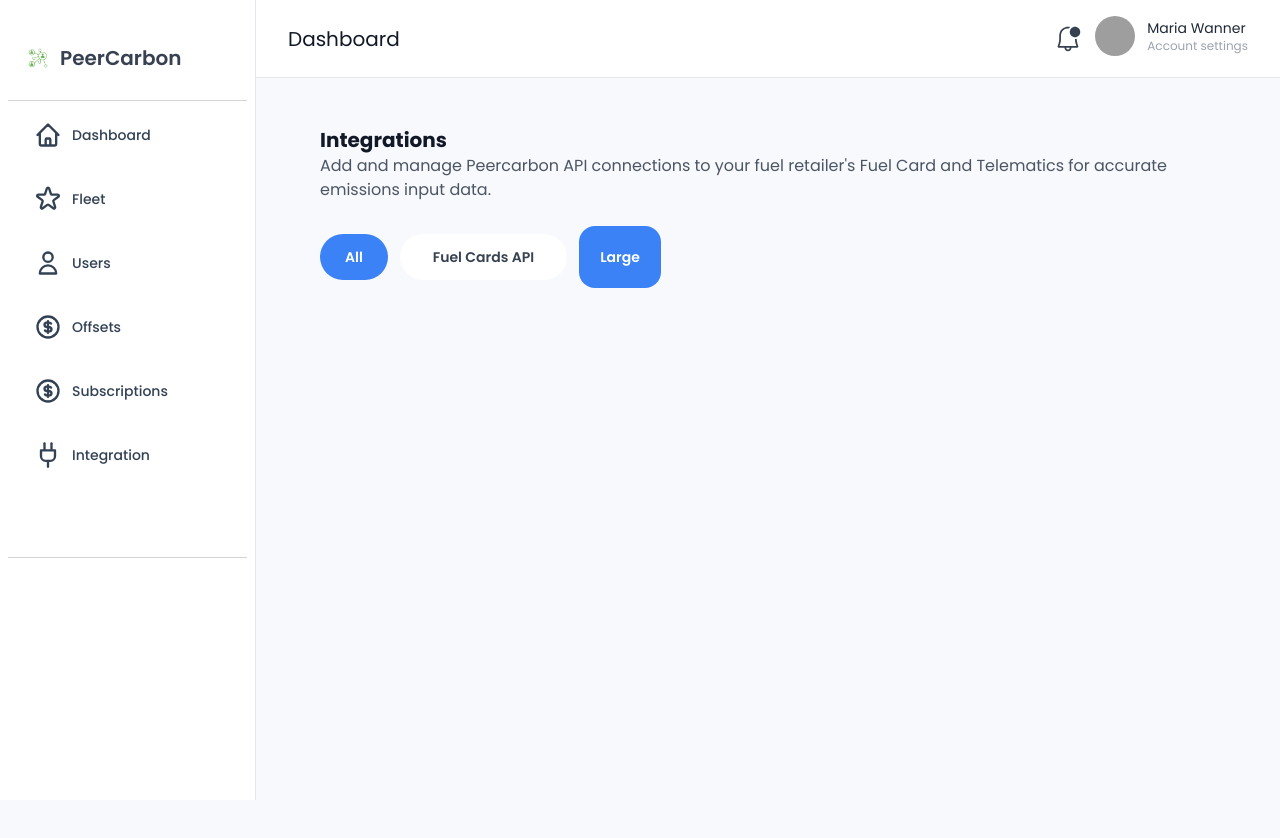
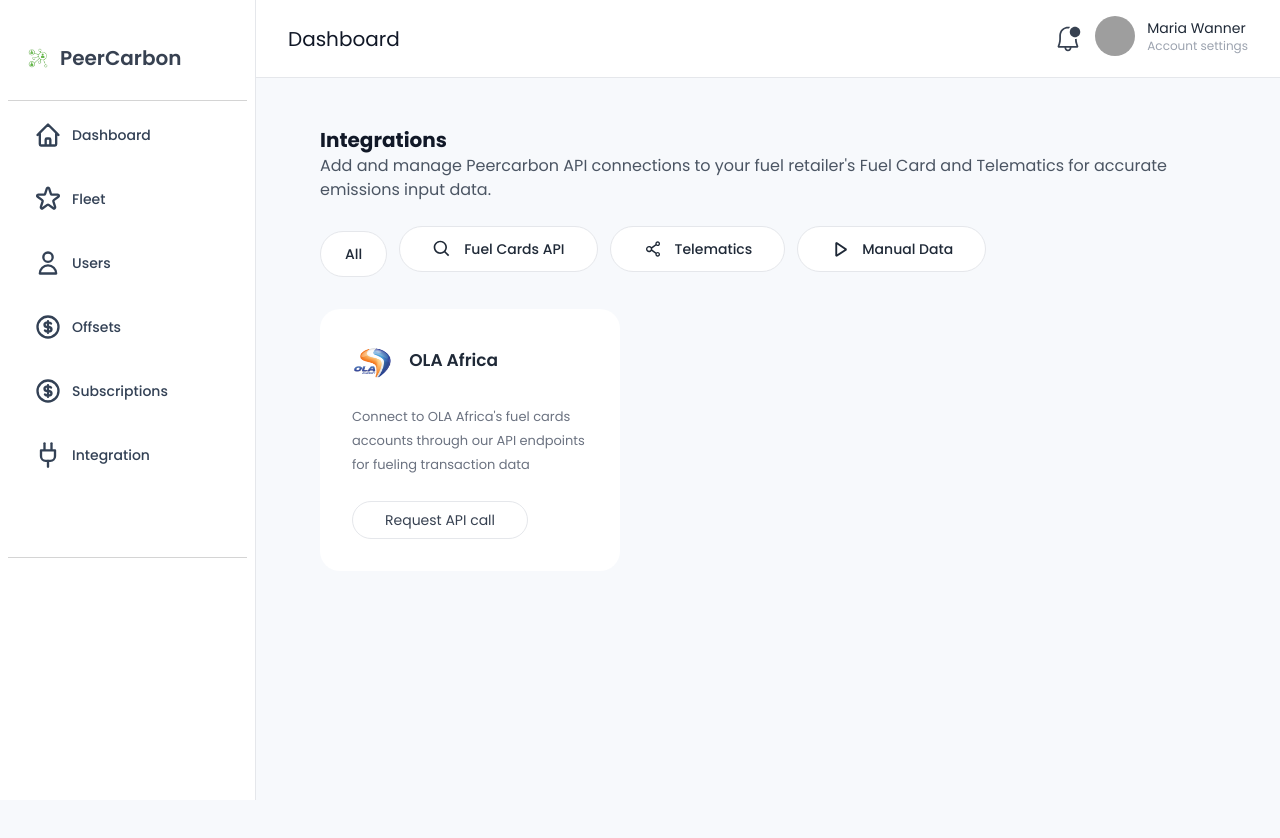
Before and after one commit to Kinyabundi/PeerCarbon, a Next.js app: page /integration in a window 1280 px wide. Shown: the top 838 px of the page. Built offline with nearby package versions, Linux system fonts and the light colour scheme; grey boxes are pictures that could not be loaded.

Commit message:
added firebase configuration

```diff
--- a/package.json
+++ b/package.json
@@ -14,6 +14,7 @@
     "@types/react": "18.2.7",
     "@types/react-dom": "18.2.4",
     "autoprefixer": "10.4.14",
+    "firebase": "^9.22.1",
     "next": "13.4.4",
     "postcss": "8.4.24",
     "preline": "^1.8.0",
--- /dev/null
+++ b/src/components/cards/ApiCard.tsx
@@ -0,0 +1,31 @@
+import React from 'react'
+
+interface ApiCardProps {
+    image: string;
+    title: string;
+    description: string;
+}
+
+
+const ApiCard = ({image, title, description}: ApiCardProps) => {
+    return (
+        <div className="w-[300px] bg-white rounded-[20px] px-8 py-8">
+            <div className="flex justify-between items-center">
+                <img src={image} alt="Shell" className="w-10 h-10" />
+                <h2 className='text-gray-800 font-semibold text-[17px] mr-[90px]'> {title} </h2>
+            </div>
+            <div className='mt-6'>
+                <p className='text-gray-500 text-[13px] leading-6'>
+                    {description}
+                </p>
+            </div>
+            <div className='mt-6'>
+                <button type="button" className="py-2 px-8 inline-flex justify-center items-center gap-3 mr-3 rounded-3xl border border-gray-200 text-[11px] bg-white text-gray-700 hover:bg-blue-600 focus:outline-none focus:ring-2 focus:ring-blue-500 focus:ring-offset-2 transition-all text-sm">
+                Request API call
+                </button>
+            </div>
+        </div>
+    )
+}
+
+export default ApiCard
--- a/src/components/cards/SubscriptionCard.tsx
+++ b/src/components/cards/SubscriptionCard.tsx
@@ -1,8 +1,6 @@
 import { Icon } from 'next/dist/lib/metadata/types/metadata-types';
 import React, { useState } from 'react'
 import { IconType } from 'react-icons';
-import { AiFillCheckCircle } from 'react-icons/ai'
-import { VscDebugStart } from 'react-icons/vsc'
 import PlanList from './PlanList';
 
 interface SubscriptionCardProps {
--- a/src/pages/integration.tsx
+++ b/src/pages/integration.tsx
@@ -1,6 +1,11 @@
+import ApiCard from '@/components/cards/ApiCard';
 import MainLayout from '@/layouts/MainLayout';
 import { NextPageWithLayout } from '@/types/Layout'
 import React from 'react'
+import { AiOutlineShareAlt } from 'react-icons/ai';
+import { BiSearch } from 'react-icons/bi';
+import { VscDebugStart } from 'react-icons/vsc';
+
 
 const Integration: NextPageWithLayout = () => {
   return (
@@ -12,20 +17,35 @@
         </p>
       </div>
       <div className='mt-6'>
-        <button type="button" className="py-3 px-6 inline-flex justify-center items-center gap-2  mr-3 rounded-3xl border border-transparent font-semibold bg-blue-500 text-white hover:bg-blue-600 focus:outline-none focus:ring-2 focus:ring-blue-500 focus:ring-offset-2 transition-all text-sm">
+        <button type="button" className="py-3 px-6 inline-flex justify-center items-center gap-2  mr-3 rounded-3xl border border-gray-200 font-medium bg-white text-gray-800 text-sm hover:bg-blue-600 focus:outline-none focus:ring-2 focus:ring-blue-500 focus:ring-offset-2 transition-all text-sm">
           All
         </button>
-        <button type="button" className="py-3 px-8 inline-flex justify-center items-center gap-3 mr-3 rounded-3xl border border-transparent font-semibold bg-white text-gray-700 hover:bg-blue-600 focus:outline-none focus:ring-2 focus:ring-blue-500 focus:ring-offset-2 transition-all text-sm">
-        Fuel Cards API
+        <button type="button" className="py-3 px-8 inline-flex justify-center items-center gap-3 mr-3 rounded-3xl border border-gray-200 font-medium bg-white text-gray-800 hover:bg-blue-600 focus:outline-none focus:ring-2 focus:ring-blue-500 focus:ring-offset-2 transition-all text-sm">
+        <BiSearch  size={20}/>
+          <span> Fuel Cards API</span>
         </button>
-        <button type="button" className="py-3 px-4 inline-flex justify-center items-center gap-3 mr-3 rounded-2xl border border-transparent font-semibold bg-blue-500 text-white hover:bg-blue-600 focus:outline-none focus:ring-2 focus:ring-blue-500 focus:ring-offset-2 transition-all text-sm sm:p-5">
-          Large
+        <button type="button" className="py-3 px-8 inline-flex justify-center items-center gap-3 mr-3 rounded-3xl border border-gray-200 font-medium bg-white text-gray-800 hover:bg-blue-600 focus:outline-none focus:ring-2 focus:ring-blue-500 focus:ring-offset-2 transition-all text-sm">
+          <AiOutlineShareAlt size={20}/>
+        Telematics
         </button>
+        <button type="button" className="py-3 px-8 inline-flex justify-center items-center gap-3 mr-3 rounded-3xl border border-gray-200 font-medium bg-white text-gray-800 hover:bg-blue-600 focus:outline-none focus:ring-2 focus:ring-blue-500 focus:ring-offset-2 transition-all text-sm">
+          <VscDebugStart size = {20}/>
+        Manual Data
+        </button>
+
+      </div>
+      <div className='mt-8'>
+        <ApiCard
+          image='/images/ola.jpeg'
+          title='OLA Africa'
+          description="Connect to OLA Africa's fuel cards accounts through our API endpoints for fueling transaction data"
+        />
       </div>
     </div>
   )
 }
 
+//@ts-ignore
 Integration.getLayout = (page) => <MainLayout>{page}</MainLayout>;
 
 export default Integration
```
Also changed, not shown: src/lib/firebase.ts (added, +17 -0 lines), public/images/ola.jpeg (added), 1 other file (tests, documents, lock files or other folders).
